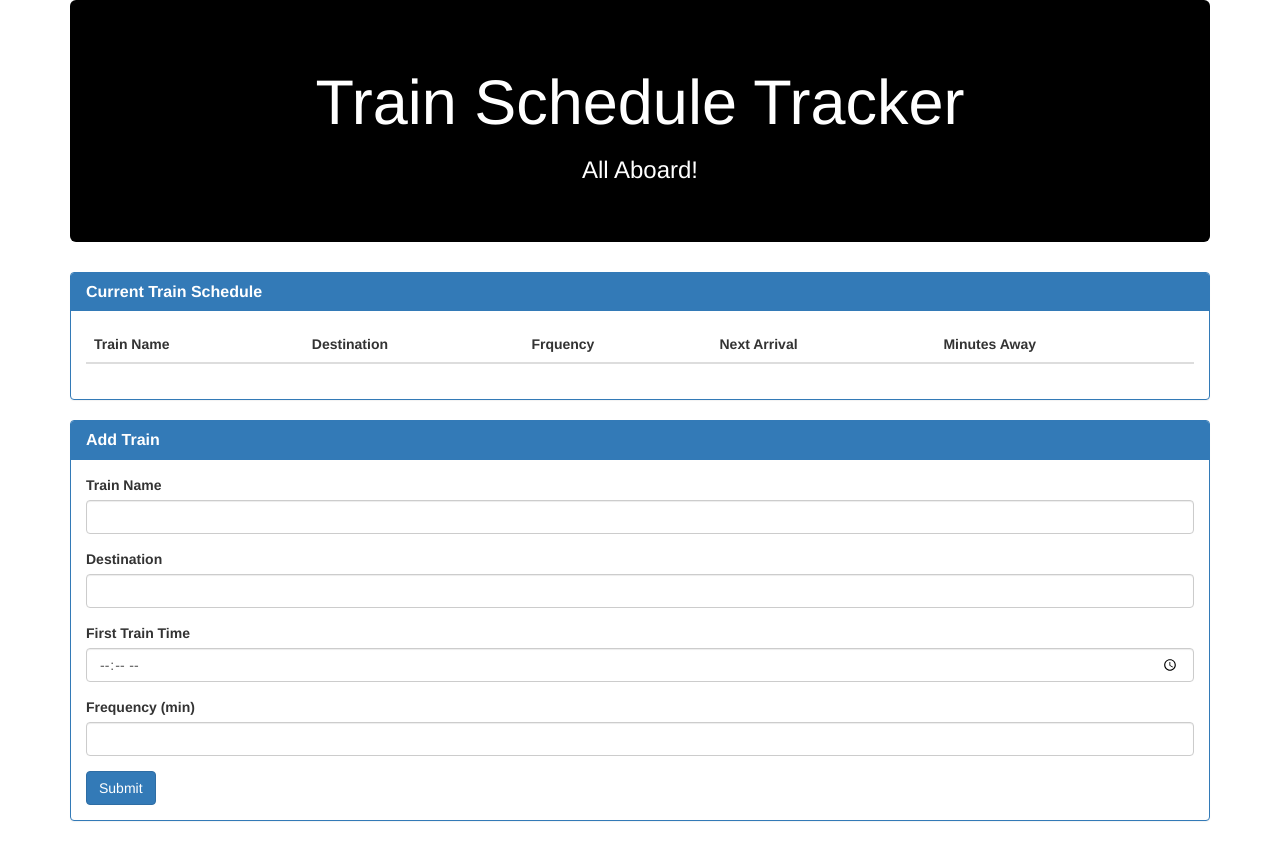
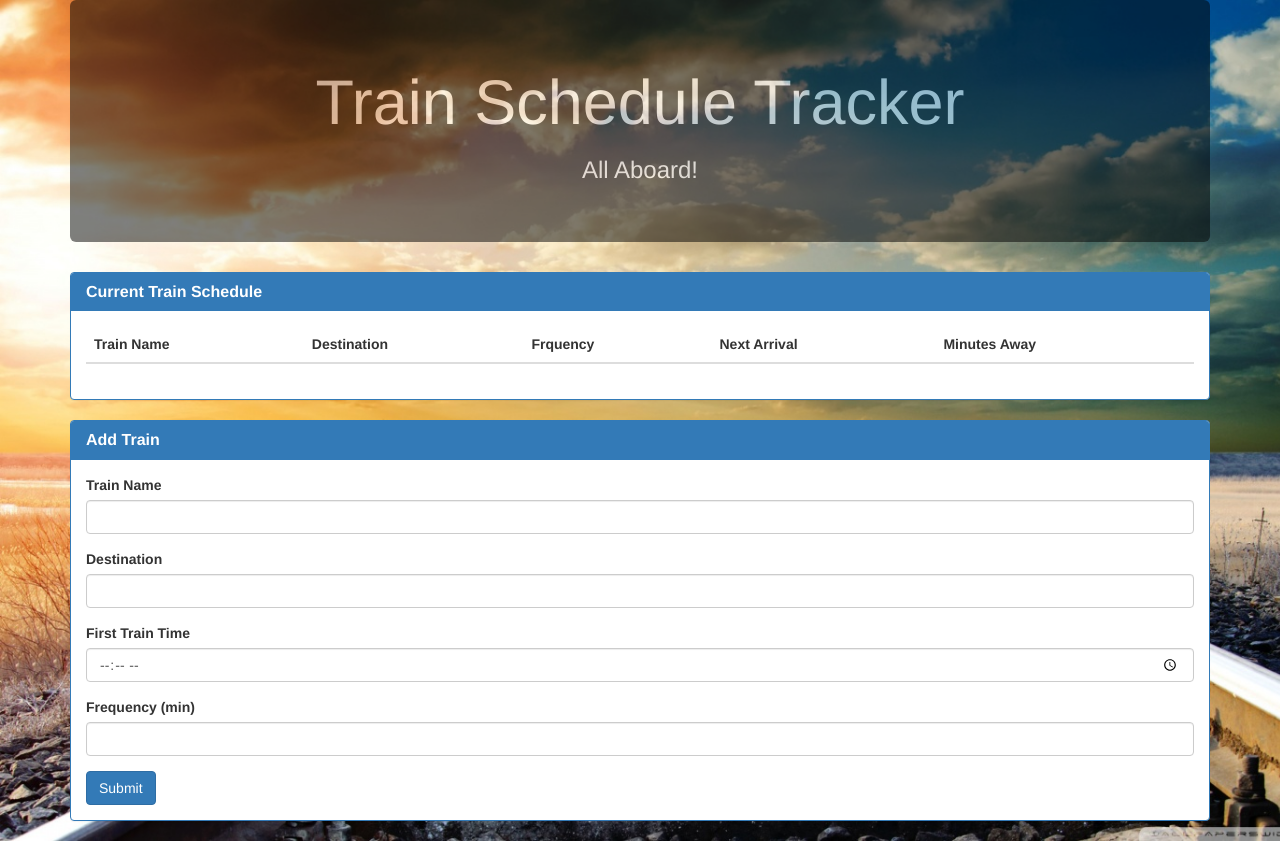
Before and after one commit to welchtr/TrainSchedule, a plain HTML site: page index.html in a window 1280 px wide. Drawn offline with nearby package versions, Linux system fonts and the light colour scheme; no server answers.

Commit message:
added some minor styling

```diff
--- /dev/null
+++ b/assets/css/style.css
@@ -0,0 +1,10 @@
+body{
+  background-image:  url("../images/railway-wallpaper.jpg");
+  height: 100%;
+    background-repeat: no-repeat;
+    background-size: cover;
+}
+
+.jumbotron{
+  opacity: 0.5;
+}
--- a/index.html
+++ b/index.html
@@ -5,6 +5,7 @@
   <head>
 
     <meta charset="UTF-8">
+    <link rel="stylesheet" href="assets/css/style.css">
     <title>Train Tracker</title>
 
     <!-- Bootstrap -->
```
Also changed, not shown: assets/images/railway-wallpaper.jpg (added).
